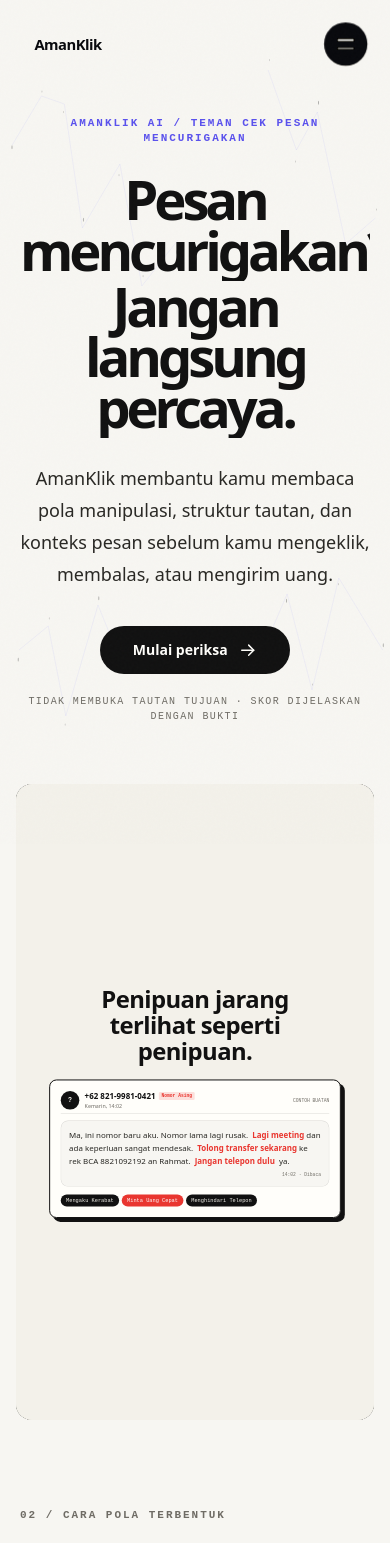
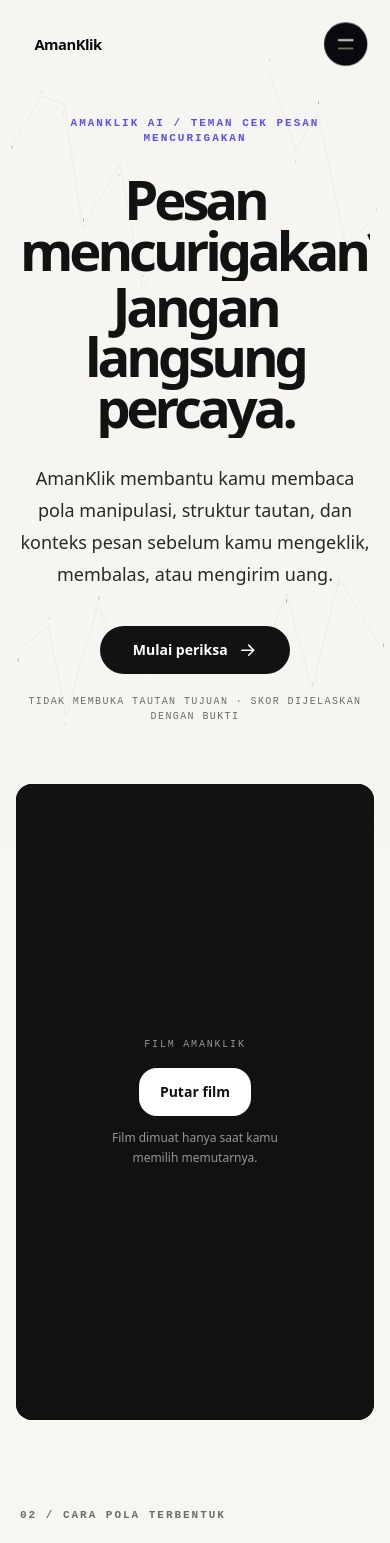
Before and after one commit to cryptzoa/AmanKlik_Ai, a Next.js app: page / in a window 390 px wide. Shown: the top 1543 px of the page. Built offline with nearby package versions, Linux system fonts and the light colour scheme.

Commit message:
refactor: remove preloader context and mobile-specific GSAP animations to streamline site runtime and UI sections

```diff
--- a/src/app/home/_components/sections/hero-section.tsx
+++ b/src/app/home/_components/sections/hero-section.tsx
@@ -4,7 +4,6 @@
 import { useGSAP } from "@gsap/react";
 import gsap from "gsap";
 import { ScrollTrigger } from "gsap/ScrollTrigger";
-import { usePreloader } from "@/components/site/preloader-context";
 import { useTransition } from "@/components/site/transition-context";
 
 import { MotionButton } from "@/components/ui/animated-button";
@@ -36,9 +35,7 @@
 ];
 export function LandingHeroSection() {
   const root = useRef<HTMLElement>(null);
-  const { isLoaded } = usePreloader();
   const { isTransitioning } = useTransition();
-  const isReady = isLoaded && !isTransitioning;
 
   const timelineRef = useRef<gsap.core.Timeline | null>(null);
 
@@ -50,7 +47,7 @@
 
     const timeline = gsap.timeline({
       defaults: { ease: "power3.out" },
-      paused: !isReady
+      paused: true,
     });
     timelineRef.current = timeline;
 
@@ -79,10 +76,9 @@
   }, { scope: root });
 
   useEffect(() => {
-    if (isReady && timelineRef.current) {
-      timelineRef.current.play();
-    }
-  }, [isReady]);
+    if (isTransitioning) return;
+    timelineRef.current?.play();
+  }, [isTransitioning]);
 
   return (
     <section
--- a/src/app/home/_components/sections/landing-video-player.tsx
+++ b/src/app/home/_components/sections/landing-video-player.tsx
@@ -40,18 +40,21 @@
     if (!target) return;
 
     const reducedMotion = window.matchMedia("(prefers-reduced-motion: reduce)");
+    const smallScreen = window.matchMedia("(max-width: 767px)");
     let hasStarted = false;
 
     const observer = new IntersectionObserver(
       (entries) => {
         for (const entry of entries) {
-          visibleRef.current = entry.isIntersecting && entry.intersectionRatio >= 0.01;
-          if (visibleRef.current) setShouldRender(true);
+          visibleRef.current = entry.isIntersecting && entry.intersectionRatio >= 0.35;
+          if (visibleRef.current && !smallScreen.matches) {
+            setShouldRender(true);
+          }
           if (reducedMotion.matches) {
             masterTl.pause(0);
             continue;
           }
-          if (entry.isIntersecting && entry.intersectionRatio >= 0.25 && readyRef.current) {
+          if (visibleRef.current && readyRef.current) {
             if (!hasStarted) {
               hasStarted = true;
               masterTl.play();
@@ -59,14 +62,15 @@
               masterTl.play();
             }
           } else if (!entry.isIntersecting && entry.intersectionRatio === 0) {
-            if (masterTl.isActive()) {
-              masterTl.pause();
-            }
+            masterTl.pause(0).clear();
+            readyRef.current = false;
+            hasStarted = false;
+            setShouldRender(false);
           }
         }
       },
       {
-        threshold: [0, 0.25, 0.5],
+        threshold: [0, 0.35, 0.5],
       }
     );
 
@@ -87,8 +91,6 @@
     <div
       ref={containerRef}
       className="absolute inset-0 w-full h-full overflow-hidden flex items-center justify-center bg-[#111111] pointer-events-none select-none"
-      role="img"
-      aria-label="Area Film Animasi AmanKlik AI"
     >
       {shouldRender ? (
         <PromoStage
@@ -106,6 +108,22 @@
             }
           }}
         />
+      ) : isPortrait ? (
+        <div className="pointer-events-auto relative z-10 flex max-w-[15rem] flex-col items-center px-5 text-center text-white">
+          <p className="font-mono text-[10px] uppercase tracking-[0.18em] text-white/55">
+            Film AmanKlik
+          </p>
+          <button
+            type="button"
+            className="mt-4 min-h-12 rounded-full border border-white/25 bg-white px-5 py-3 text-sm font-semibold text-ink transition-colors hover:bg-ai-soft focus-visible:outline focus-visible:outline-2 focus-visible:outline-offset-4 focus-visible:outline-white"
+            onClick={() => setShouldRender(true)}
+          >
+            Putar film
+          </button>
+          <p className="mt-3 text-xs leading-5 text-white/55">
+            Film dimuat hanya saat kamu memilih memutarnya.
+          </p>
+        </div>
       ) : null}
     </div>
   );
--- a/src/app/home/_components/sections/pipeline-section.tsx
+++ b/src/app/home/_components/sections/pipeline-section.tsx
@@ -29,9 +29,7 @@
   const root = useRef<HTMLElement>(null);
   const svgContainerRef = useRef<HTMLDivElement>(null);
   const pathRefDesk = useRef<SVGPathElement>(null);
-  const pathRefMob = useRef<SVGPathElement>(null);
   const maskRefDesk = useRef<SVGRectElement>(null);
-  const maskRefMob = useRef<SVGRectElement>(null);
   const dotRef = useRef<HTMLDivElement>(null);
 
   useGSAP(() => {
@@ -44,6 +42,13 @@
     const movingDot = dotRef.current;
     if (!container || !movingDot) return;
 
+    const media = gsap.matchMedia();
+
+    media.add("(min-width: 768px)", () => {
+      const path = pathRefDesk.current;
+      const maskRect = maskRefDesk.current;
+      if (!path || !maskRect) return;
+
       const nodes = gsap.utils.toArray<HTMLElement>("[data-pipeline-node]");
       gsap.set(nodes, { opacity: 0, y: 50 });
       nodes.forEach((node) => {
@@ -55,17 +60,10 @@
           scrollTrigger: {
             trigger: node,
             start: "top 60%",
-          toggleActions: "play none none reverse"
-        }
+            toggleActions: "play none none reverse",
+          },
         });
       });
-
-    const media = gsap.matchMedia();
-
-    media.add("(min-width: 768px)", () => {
-      const path = pathRefDesk.current;
-      const maskRect = maskRefDesk.current;
-      if (!path || !maskRect) return;
 
       const length = path.getTotalLength();
       const progressDots = gsap.utils.toArray<HTMLElement>(
@@ -147,51 +145,6 @@
       };
     });
 
-    media.add("(max-width: 767px)", () => {
-      const maskRect = maskRefMob.current;
-      if (!maskRect) return;
-
-      const progressDots = gsap.utils.toArray<HTMLElement>(
-        '[data-progress-dot="mobile"]',
-      );
-      const setX = gsap.quickSetter(movingDot, "x", "px");
-      const updateX = () => setX(container.clientWidth * 0.15);
-      updateX();
-      ScrollTrigger.addEventListener("refreshInit", updateX);
-
-      const timeline = gsap.timeline({
-        scrollTrigger: {
-          trigger: container,
-          start: "top 40%",
-          end: "bottom 60%",
-          scrub: true,
-          invalidateOnRefresh: true,
-        },
-      });
-
-      timeline.to(movingDot, {
-        y: () => container.clientHeight * 0.85,
-        ease: "none",
-        duration: 0.85,
-      }, 0).to(maskRect, {
-        attr: { height: 85 },
-        ease: "none",
-        duration: 0.85,
-      }, 0);
-
-      progressDots.forEach((dot, index) => {
-        timeline.to(dot, {
-          borderColor: "rgba(99,91,255,1)",
-          backgroundColor: "rgba(99,91,255,1)",
-          duration: 0.02,
-        }, stageTops[index] / 100);
-      });
-
-      return () => {
-        ScrollTrigger.removeEventListener("refreshInit", updateX);
-      };
-    });
-
     return () => media.revert();
   }, { scope: root });
 
@@ -247,14 +200,9 @@
           <path ref={pathRefDesk} mask="url(#mask-desk)" d="M50,0 C50,10 65,10 65,15 C65,25 35,25 35,32.5 C35,42.5 65,42.5 65,50 C65,60 35,60 35,67.5 C35,77.5 65,77.5 65,85 C65,95 50,95 50,100" fill="none" stroke="currentColor" strokeWidth="4" vectorEffect="non-scaling-stroke" />
         </svg>
 
-        <svg className="md:hidden absolute inset-0 w-full h-full text-ai" viewBox="0 0 100 100" preserveAspectRatio="none">
-          <defs>
-            <mask id="mask-mob" maskUnits="userSpaceOnUse">
-              <rect ref={maskRefMob} x="0" y="0" width="100" height="0" fill="white" />
-            </mask>
-          </defs>
+        <svg className="absolute inset-0 h-full w-full text-ai md:hidden" viewBox="0 0 100 100" preserveAspectRatio="none" aria-hidden="true">
           <path d="M15,0 L15,85" stroke="currentColor" strokeWidth="2" strokeOpacity="0.1" fill="none" vectorEffect="non-scaling-stroke" />
-          <path ref={pathRefMob} mask="url(#mask-mob)" d="M15,0 L15,85" stroke="currentColor" strokeWidth="2" fill="none" vectorEffect="non-scaling-stroke" />
+          <path d="M15,0 L15,85" stroke="currentColor" strokeWidth="2" strokeOpacity="0.45" fill="none" vectorEffect="non-scaling-stroke" />
         </svg>
 
         <div className="absolute inset-0 w-full h-full z-10 pointer-events-none">
@@ -266,7 +214,7 @@
               <div key={`dots-wrapper-${i}`}>
                 <div
                   data-progress-dot="mobile"
-                  className="md:hidden absolute w-3 h-3 rounded-full border-2 border-ai/20 bg-[#f7f5f2] -ml-[6px] -mt-[6px]"
+                  className="absolute -ml-[6px] -mt-[6px] h-3 w-3 rounded-full border-2 border-ai/50 bg-[#f7f5f2] md:hidden"
                   style={{ left: "15%", top }}
                 />
                 <div
@@ -279,7 +227,7 @@
           })}
         </div>
 
-        <div ref={dotRef} className="absolute w-5 h-5 rounded-full bg-ai -ml-[10px] -mt-[10px] z-20 shadow-[0_0_20px_rgba(99,91,255,0.6)]" style={{ left: '0%', top: '0%' }} />
+        <div data-pipeline-moving-dot ref={dotRef} className="absolute z-20 -ml-[10px] -mt-[10px] hidden h-5 w-5 rounded-full bg-ai shadow-[0_0_20px_rgba(99,91,255,0.6)] md:block" style={{ left: '0%', top: '0%' }} />
 
         {stages.map((stage, i) => {
           const isRightDesk = i % 2 === 0;
--- a/src/app/home/_components/sections/video-section.tsx
+++ b/src/app/home/_components/sections/video-section.tsx
@@ -2,10 +2,12 @@
 
 export function LandingVideoSection() {
   return (
-    <section className="bg-canvas px-4 sm:px-[1.5%] py-6 sm:py-[2vw]">
+    <section
+      aria-label="Film AmanKlik"
+      className="bg-canvas px-4 py-6 sm:px-[1.5%] sm:py-[2vw]"
+    >
       <div
         className="video-stage relative flex aspect-[9/16] max-w-[390px] sm:max-w-md md:max-w-none md:aspect-video w-full mx-auto items-center justify-center overflow-hidden bg-ink"
-        aria-label="Area video AmanKlik"
       >
         <LandingVideoPlayer />
       </div>
--- a/src/components/site/preloader-context.tsx
+++ /dev/null
@@ -1,30 +0,0 @@
-"use client";
-
-import { createContext, useContext, useState, ReactNode } from "react";
-import { usePathname } from "next/navigation";
-
-interface PreloaderContextType {
-  isLoaded: boolean;
-  setIsLoaded: (value: boolean) => void;
-}
-
-const PreloaderContext = createContext<PreloaderContextType | null>(null);
-
-export function PreloaderProvider({ children }: { children: ReactNode }) {
-  const pathname = usePathname();
-  const [isLoaded, setIsLoaded] = useState(() => pathname !== "/");
-
-  return (
-    <PreloaderContext.Provider value={{ isLoaded, setIsLoaded }}>
-      {children}
-    </PreloaderContext.Provider>
-  );
-}
-
-export function usePreloader() {
-  const context = useContext(PreloaderContext);
-  if (!context) {
-    throw new Error("usePreloader must be used within a PreloaderProvider");
-  }
-  return context;
-}
--- a/src/components/site/preloader.tsx
+++ /dev/null
@@ -1,115 +0,0 @@
-"use client";
-
-import { useEffect, useRef } from "react";
-import { usePathname } from "next/navigation";
-import gsap from "gsap";
-import { usePreloader } from "./preloader-context";
-
-const CHARS = "!<>-_\\\\/[]{}—=+*^?#________";
-const TARGET_TEXT = "AmanKlik";
-const SCRAMBLE_DURATION_MS = 1_300;
-const SCRAMBLE_FRAME_MS = 32;
-
-export function Preloader() {
-  const { isLoaded, setIsLoaded } = usePreloader();
-  const pathname = usePathname();
-  const containerRef = useRef<HTMLDivElement>(null);
-  const textRef = useRef<HTMLDivElement>(null);
-  const progressRef = useRef<HTMLDivElement>(null);
-
-  useEffect(() => {
-    if (isLoaded) return;
-    const reducedMotion = window.matchMedia("(prefers-reduced-motion: reduce)").matches;
-    if (pathname !== "/" || reducedMotion) {
-      setIsLoaded(true);
-      return;
-    }
-
-    let animationFrameId: number;
-    let previousFrameTime = 0;
-    const startedAt = performance.now();
-
-    const animateText = (time: number) => {
-      const elapsed = time - startedAt;
-      if (
-        elapsed - previousFrameTime < SCRAMBLE_FRAME_MS &&
-        elapsed < SCRAMBLE_DURATION_MS
-      ) {
-        animationFrameId = requestAnimationFrame(animateText);
-        return;
-      }
-
-      previousFrameTime = elapsed;
-      const progress = Math.min(elapsed / SCRAMBLE_DURATION_MS, 1);
-      const resolvedCharacters = Math.floor(progress * TARGET_TEXT.length);
-      let result = "";
-      for (let i = 0; i < TARGET_TEXT.length; i++) {
-        if (i < resolvedCharacters) {
-          result += TARGET_TEXT[i];
-        } else {
-          result += CHARS[Math.floor(Math.random() * CHARS.length)];
-        }
-      }
-      if (textRef.current) textRef.current.textContent = result;
-
-      if (progress < 1) {
-        animationFrameId = requestAnimationFrame(animateText);
-      } else {
-        if (textRef.current) textRef.current.textContent = TARGET_TEXT;
-      }
-    };
-
-    animationFrameId = requestAnimationFrame(animateText);
-    const timeline = gsap.timeline({
-      onComplete: () => setIsLoaded(true),
-    });
-    timeline.to(progressRef.current, {
-      scaleX: 1,
-      duration: 1.35,
-      ease: "power2.inOut",
-    }, 0);
-    timeline.to(textRef.current, {
-      scale: 0.94,
-      y: -10,
-      opacity: 0,
-      duration: 0.42,
-      ease: "power3.inOut",
-    }, 1.48);
-    timeline.to(containerRef.current, {
-      clipPath: "inset(50% 0 50% 0)",
-      duration: 0.72,
-      ease: "expo.inOut",
-    }, 1.68);
-
-    return () => {
-      cancelAnimationFrame(animationFrameId);
-      timeline.kill();
-    };
-  }, [isLoaded, pathname, setIsLoaded]);
-
-  if (pathname !== "/" || isLoaded) return null;
-
-  return (
-    <div
-      ref={containerRef}
-      aria-hidden="true"
-      data-site-preloader
-      className="fixed inset-0 z-[9999] flex flex-col items-center justify-center bg-ink text-white"
-      style={{ clipPath: "inset(0% 0 0% 0)", willChange: "clip-path" }}
-    >
-      <div
-        ref={textRef}
-        className="z-10 font-mono text-4xl font-bold tracking-wider sm:text-6xl"
-      >
-        {TARGET_TEXT}
-      </div>
-
-      <div className="absolute bottom-12 left-1/2 h-[1px] w-48 -translate-x-1/2 overflow-hidden bg-white/20">
-        <div
-          ref={progressRef}
-          className="h-full w-full origin-left scale-x-0 bg-ai"
-        />
-      </div>
-    </div>
-  );
-}
--- a/src/components/site/site-runtime.tsx
+++ b/src/components/site/site-runtime.tsx
@@ -2,7 +2,6 @@
 
 import dynamic from "next/dynamic";
 import { usePathname } from "next/navigation";
-import { PreloaderProvider } from "@/components/site/preloader-context";
 import { SmoothScroll } from "@/components/site/smooth-scroll";
 import { TransitionProvider } from "@/components/site/transition-context";
 import { TransitionOverlay } from "@/components/site/transition-overlay";
@@ -37,10 +36,10 @@
   return (
     <TransitionRuntime usesSmoothScroll={usesSmoothScroll}>
       {usesLegacyEffects ? (
-        <PreloaderProvider>
+        <>
           <LegacyRuntimeEffects />
           {children}
-        </PreloaderProvider>
+        </>
       ) : children}
     </TransitionRuntime>
   );
```
Also changed, not shown: src/app/home/_components/sections/url-anatomy-section.tsx (+7 -19 lines), src/components/site/legacy-runtime-effects.tsx (+1 -7 lines), 1 other file (tests, documents, lock files or other folders). Lines whose indentation alone changed are shown as unchanged.
